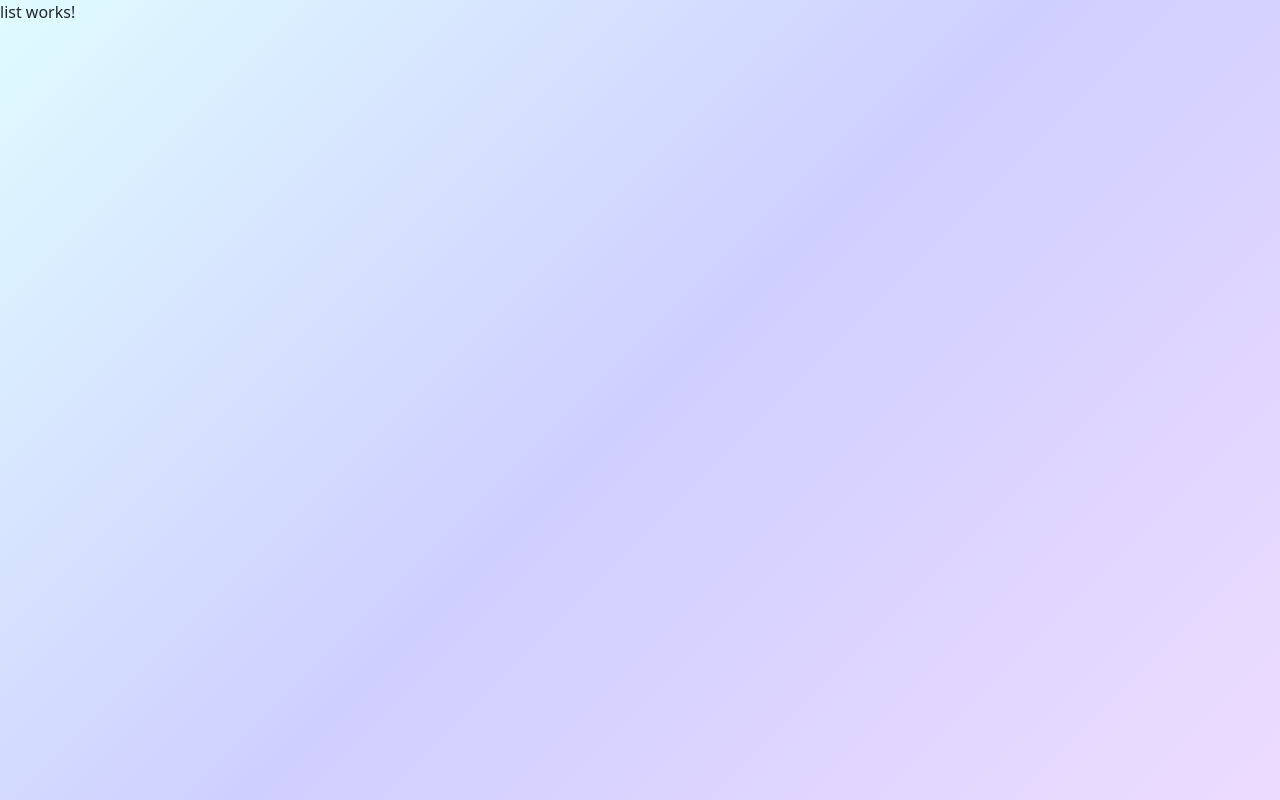
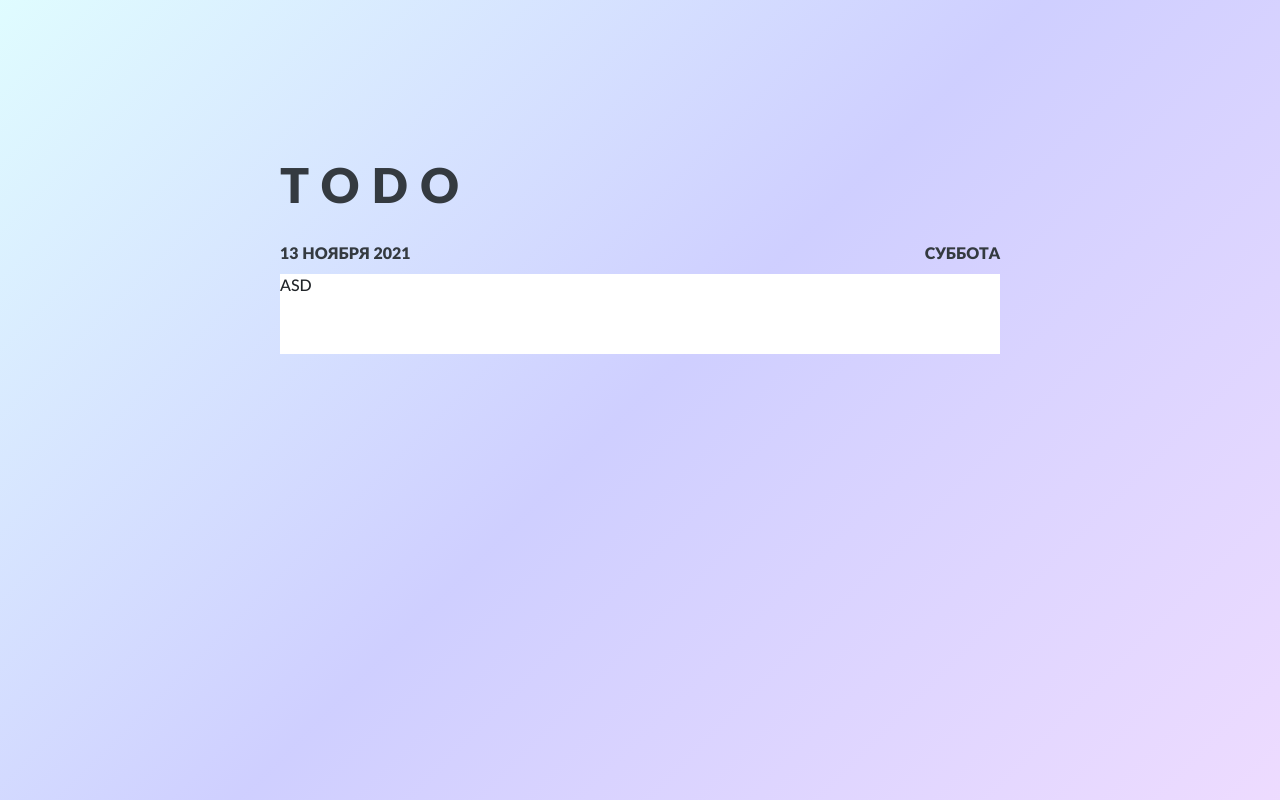
Before and after one commit to b4lesh/pb-todo-web, an Angular app: page / in a window 1280 px wide. Built offline with nearby package versions, Linux system fonts and the light colour scheme.

Commit message:
Create title

```diff
--- a/src/app/pages/list-todo/list-todo.component.html
+++ b/src/app/pages/list-todo/list-todo.component.html
@@ -1 +1,12 @@
-<p>list works!</p>
+<div class="global w-100 h-100 d-flex justify-content-center p-3">
+  <div class="todo-list">
+    <div class="title-container display-5">TODO</div>
+    <div class="input-container mt-4">
+      <div class="date d-flex justify-content-between">
+        <div>13 НОЯБРЯ 2021</div>
+        <div>СУББОТА</div>
+      </div>
+      <div class="input-field-container mt-2">ASD</div>
+    </div>
+  </div>
+</div>
--- a/src/app/pages/list-todo/list-todo.component.scss
+++ b/src/app/pages/list-todo/list-todo.component.scss
@@ -0,0 +1,26 @@
+.todo-list {
+  width: 100%;
+  max-width: 720px;
+  @media (min-width: 767.98px) {
+    margin-top: 144px;
+  }
+}
+
+.title-container {
+  font-family: 'LatoWebBlack', serif;
+  letter-spacing: 0.25em;
+  font-weight: 700;
+  color: var(--bs-gray-800);
+}
+
+.input-container {
+  .date {
+    font-family: 'LatoWebBlack', serif;
+    color: var(--bs-gray-800);
+  }
+
+  .input-field-container {
+    height: 80px;
+    background: white;
+  }
+}
--- a/src/styles.scss
+++ b/src/styles.scss
@@ -1,9 +1,10 @@
-html,
-body {
-  height: 100%;
-}
-
 /* Global colors */
 $turquoise: #c0f9fe;
 $perano: #9f9fff;
 $mauve: #dcb8ff;
+
+html,
+body {
+  height: 100%;
+  font-family: 'LatoWebMedium', serif;
+}
```
